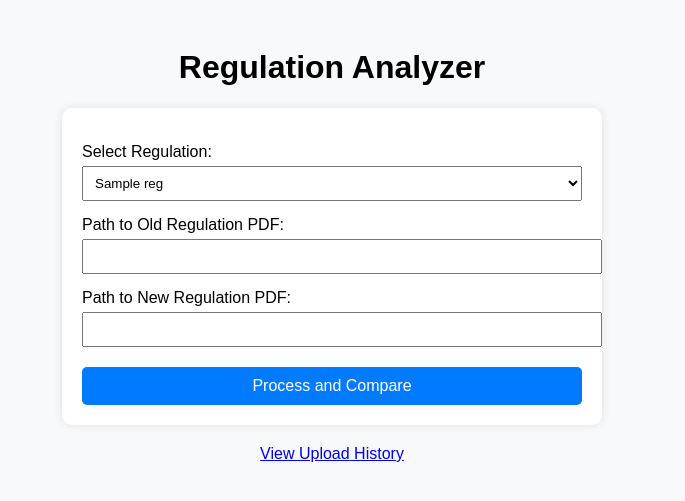
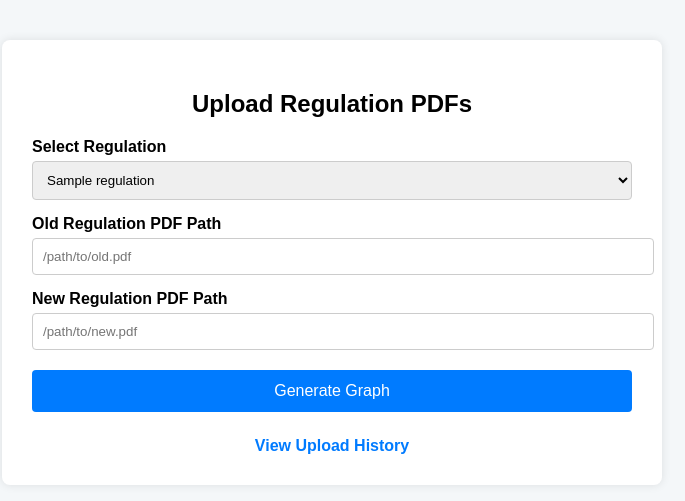
Before and after one commit to sangram2093/reg_change_tracker, a Flask app: template templates/index.html in a window 1280 px wide. Shown: the top 501 px of the page, without its empty margins (308-993 px from the left). Run offline with Flask 3, Linux system fonts and the light colour scheme; the template is opened without the code that fills it: most values are stand-ins (such as "Sample title", 1, 10 or a date in 2020); parts of the project's set-up code (start-up, migrations or seed data) failed here and were passed over.

Commit message:
Update index.html

```diff
--- a/templates/index.html
+++ b/templates/index.html
@@ -2,69 +2,99 @@
 <html lang="en">
 <head>
   <meta charset="UTF-8">
-    <title>Upload Regulation PDFs by Path</title>
+  <title>Regulation Comparison Upload</title>
   <style>
     body {
       font-family: Arial, sans-serif;
-            padding: 20px;
-            background-color: #f8f9fa;
+      background: #f4f7f9;
+      margin: 0;
+      padding: 0;
     }
-        h1 {
-            text-align: center;
-        }
-        form {
-            max-width: 500px;
-            margin: 0 auto;
+
+    .container {
+      max-width: 600px;
+      margin: 40px auto;
       background: #fff;
-            padding: 20px;
-            border-radius: 10px;
+      padding: 30px;
+      border-radius: 8px;
       box-shadow: 0 0 10px rgba(0,0,0,0.1);
     }
+
+    h2 {
+      text-align: center;
+      margin-bottom: 20px;
+    }
+
     label {
       display: block;
       margin-top: 15px;
+      font-weight: bold;
     }
-        select, input[type="text"] {
-            width: 100%;
-            padding: 8px;
-            margin-top: 5px;
-        }
-        button {
-            margin-top: 20px;
+
+    input[type="text"],
+    select {
       width: 100%;
       padding: 10px;
+      margin-top: 5px;
+      border: 1px solid #ccc;
+      border-radius: 4px;
+    }
+
+    button {
+      width: 100%;
+      padding: 12px;
       background-color: #007bff;
-            color: #fff;
+      color: white;
+      font-size: 16px;
       border: none;
-            border-radius: 5px;
-            font-size: 16px;
+      border-radius: 4px;
+      margin-top: 20px;
+      cursor: pointer;
     }
+
+    button:hover {
+      background-color: #0056b3;
+    }
+
     .history-link {
-            display: block;
       text-align: center;
-            margin-top: 20px;
+      margin-top: 25px;
+    }
+
+    .history-link a {
+      text-decoration: none;
+      font-weight: bold;
+      color: #007bff;
+    }
+
+    .history-link a:hover {
+      text-decoration: underline;
     }
   </style>
 </head>
 <body>
-    <h1>Regulation Analyzer</h1>
+  <div class="container">
+    <h2>Upload Regulation PDFs</h2>
     <form method="POST">
-        <label for="regulation">Select Regulation:</label>
+      <label for="regulation">Select Regulation</label>
       <select name="regulation" id="regulation" required>
-            {% for reg in regulations %}
-                <option value="{{ reg.id }}">{{ reg.name }}</option>
+        {% for regulation in regulations %}
+          <option value="{{ regulation.id }}">{{ regulation.name }}</option>
         {% endfor %}
       </select>
 
-        <label for="old_path">Path to Old Regulation PDF:</label>
-        <input type="text" name="old_path" id="old_path" required>
+      <label for="old_path">Old Regulation PDF Path</label>
+      <input type="text" name="old_path" id="old_path" placeholder="/path/to/old.pdf" required>
 
-        <label for="new_path">Path to New Regulation PDF:</label>
-        <input type="text" name="new_path" id="new_path" required>
+      <label for="new_path">New Regulation PDF Path</label>
+      <input type="text" name="new_path" id="new_path" placeholder="/path/to/new.pdf" required>
 
-        <button type="submit">Process and Compare</button>
+      <button type="submit">Generate Graph</button>
     </form>
 
-    <a class="history-link" href="/history">View Upload History</a>
+    <div class="history-link">
+      <a href="/history">View Upload History</a>
+    </div>
+  </div>
 </body>
 </html>
```
Lines whose indentation alone changed are shown as unchanged.
